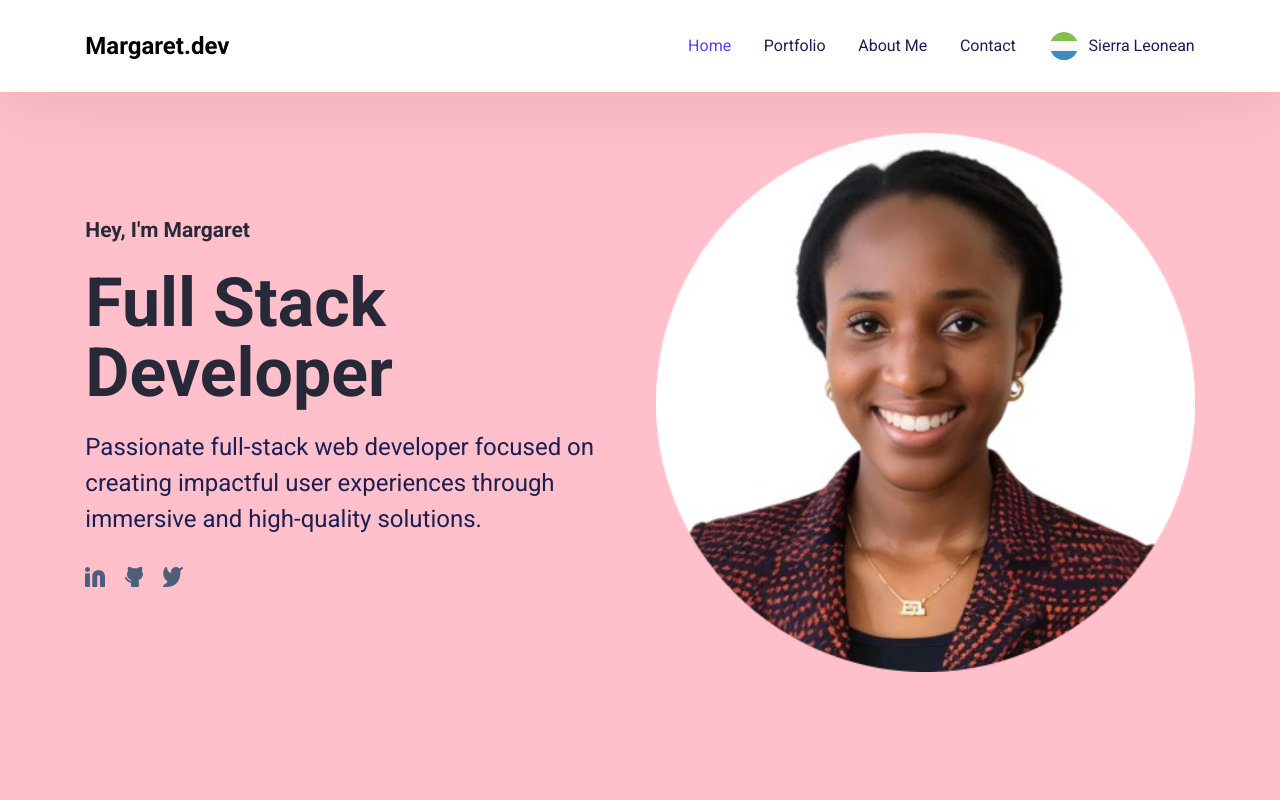
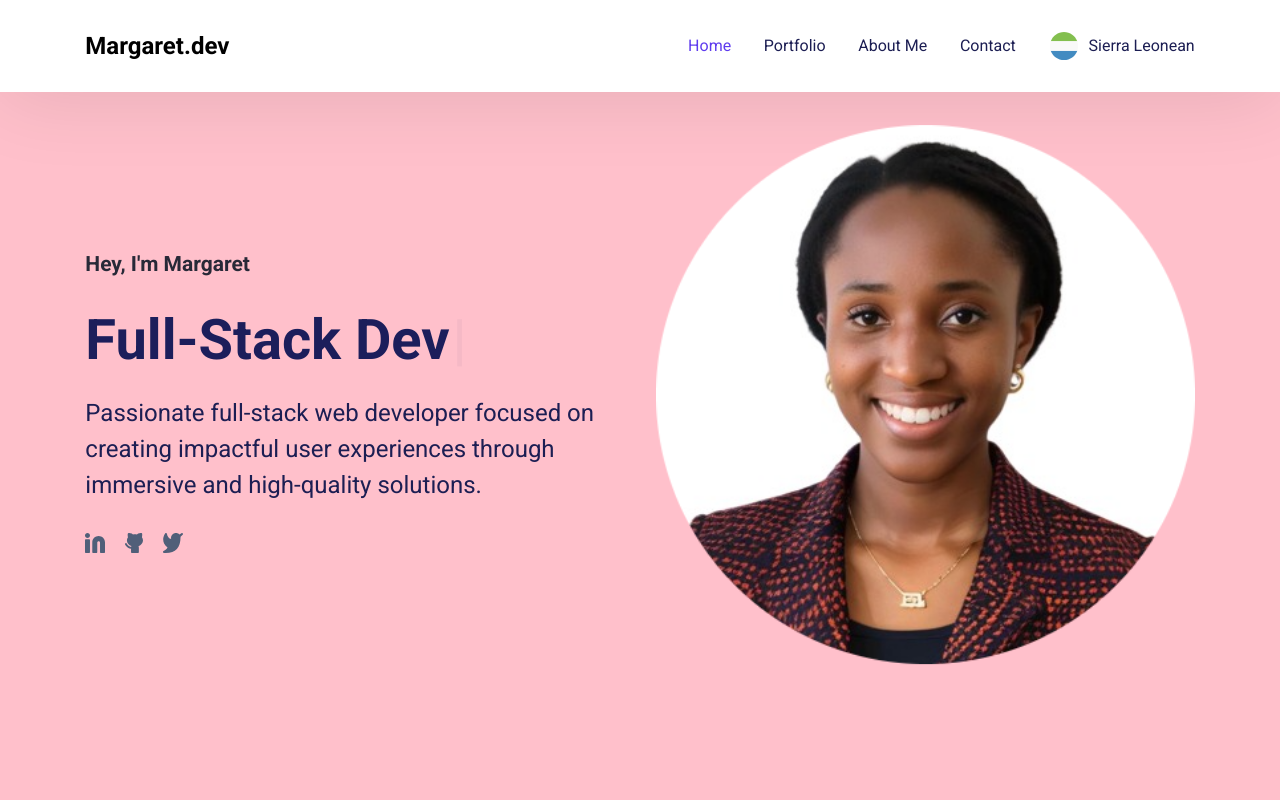
Before and after one commit to MargaretTechworld/My-Portfolio, a React (Create React App) app: page / in a window 1280 px wide. Shown: the top 800 px of the page. Built offline with nearby package versions, Linux system fonts and the light colour scheme.

Commit message:
Add animation to intro section

```diff
--- a/src/Pages/Home/HeroSection.jsx
+++ b/src/Pages/Home/HeroSection.jsx
@@ -1,4 +1,5 @@
 import React from 'react';
+import { Typewriter } from 'react-simple-typewriter';
 import { motion } from 'framer-motion';
 import data from '../../data/index.json';
 
@@ -7,15 +8,23 @@ const HeroSection = () => (
     <div className="hero--section--content--box">
       <div className="hero--section--content">
         <p className="section--title">Hey, I&apos;m Margaret</p>
-        <h1 className="hero--section--title">
-          <span className="hero--section-title--color">Full Stack</span>
-          {' '}
-          <br />
-          Developer
+        <h1 style={{ paddingTop: '0.3rem', margin: 'auto 0', fontWeight: 'normal' }}>
+          <span style={{ color: '#1C1E5B', fontWeight: 'bold' }}>
+            <Typewriter
+              words={['Full-Stack Developer', 'Full-Stack Developer', 'Full-Stack Developer', 'Full-Stack Developer']}
+              loop={5}
+              cursor
+              cursorStyle="|"
+              typeSpeed={70}
+              deleteSpeed={50}
+              delaySpeed={1000}
+            />
+          </span>
         </h1>
         <p className="hero--section-description">
-          Passionate full-stack web developer focused on
-          creating impactful user experiences through immersive and high-quality solutions.
+          Passionate full-stack web developer focused on creating
+          impactful user experiences through immersive and
+          high-quality solutions.
         </p>
       </div>
       <div className="skills-container">
@@ -33,8 +42,14 @@ const HeroSection = () => (
         src="./img/mag.jpg"
         alt="Hero Section"
         initial={{ y: -1000 }}
-        animate={{ y: 0 }}
-        transition={{ duration: 0.5, delay: 0.3 }}
+        animate={{
+          y: [-10, 30, -10],
+          transition: {
+            duration: 2,
+            repeat: Infinity,
+            repeatType: 'reverse',
+          },
+        }}
       />
     </div>
   </section>
```
